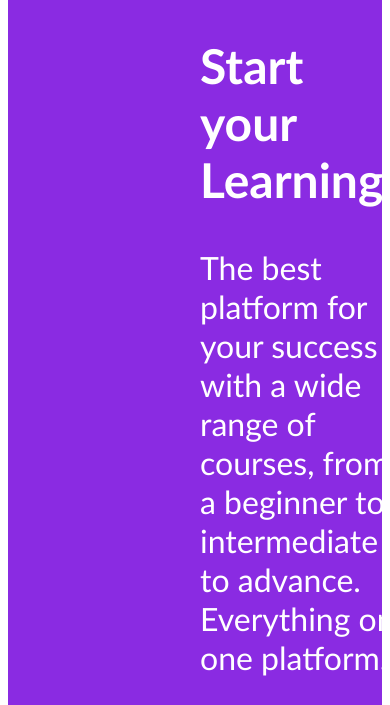
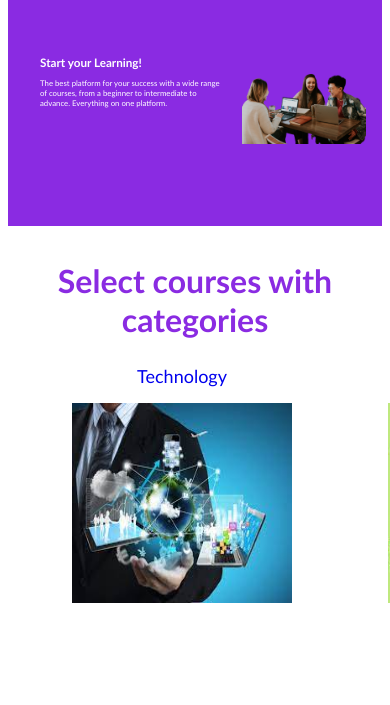
Before and after one commit to Prabhat7002/infotrixs, a plain HTML site: page index.html in a window 390 px wide. Shown: the part 139-844 px from the top of the page. Drawn offline with Linux system fonts and the light colour scheme.

Commit message:
making the website responsive

```diff
--- a/css/styles.css
+++ b/css/styles.css
@@ -80,23 +80,30 @@ a{
 #intro{
     background-color: blueviolet;
     color: white;
-/*     padding: 4rem 2rem 8rem 2rem; */
+    padding: 3rem 2rem 4rem 2rem;
+    font-family: 'Trebuchet MS', 'Lucida Sans Unicode', 'Lucida Grande', 'Lucida Sans', Arial, sans-serif;
+    font-size: 2vw ;
 }
 
 .intro{
     display: flex;
-/*     margin: 0rem 0rem 1rem 4rem; */
-    font-family: 'Trebuchet MS', 'Lucida Sans Unicode', 'Lucida Grande', 'Lucida Sans', Arial, sans-serif;
-    font-size: xx-large;
 }
 
-.intro_box{
-    padding: 0 12rem;
+.intro_box1{
+    width: 60%;
+    float: left;
+}
+.intro_box2{
+    width: 40%;
+    float: right;
 }
 
+
 .intro_img{
-    width: 480px;
-    height: 320px;
+    /* padding: 0rem 12rem 0rem 0rem; */
+    max-width:100%;
+    height:auto;
+    align-items: center;
 }
 
 
--- a/index.html
+++ b/index.html
@@ -35,16 +35,17 @@
 <body>
   <!-- introductory section -->
    <section id = "intro">
+
     <div class="intro">
-      <div class="intro_box">
+
+      <div class="intro_box1">
         <h1>Start your Learning!</h1>
         <p>The best platform for your success with a wide range of courses,
            from a beginner to intermediate to advance.
           Everything on one platform.</p>
       </div>
-
-      <div class="box">
-        <img class="intro_img" src="images/student.png" alt="curious student">
+      <div class="intro_box2" >
+          <img class="intro_img" src="images/students.png" alt="curious student">
       </div>
 
     </div>
```
Also changed, not shown: images/students.png (added), 1 other file.
